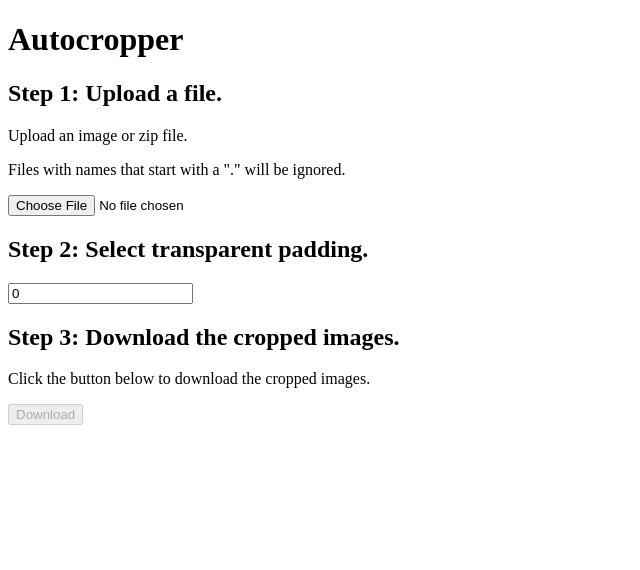
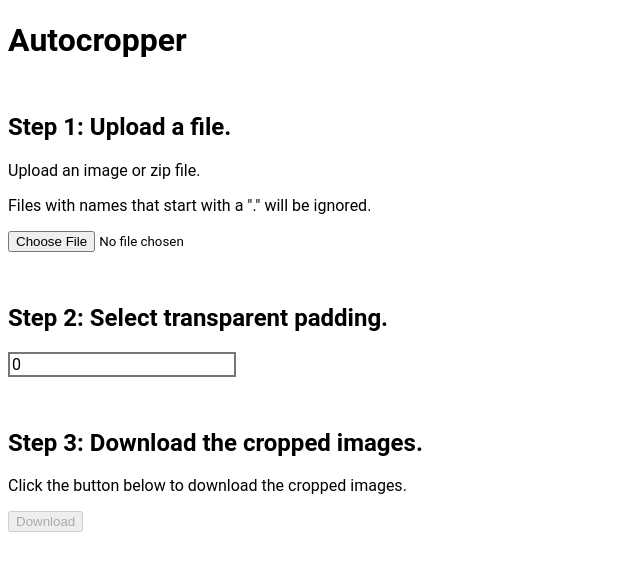
Before and after one commit to kylejlin/autocrop, a React (Vite) app: page / in a window 1280 px wide. Shown: the top 570 px of the page, without its empty margins (0-640 px from the left). Built offline with nearby package versions, Linux system fonts and the light colour scheme.

Commit message:
Improve style

```diff
--- a/src/index.css
+++ b/src/index.css
@@ -1,5 +1,20 @@
+body,
+input {
+  font-family: "Roboto", sans-serif;
+}
+
+section,
+h1 {
+  padding-bottom: 32px;
+}
+
+input[type="text"] {
+  font-size: 16px;
+  border-style: solid;
+}
+
 .InvalidInput {
-  border: 1px solid red;
   color: red;
+  border-color: red;
   outline-color: red;
 }
```
